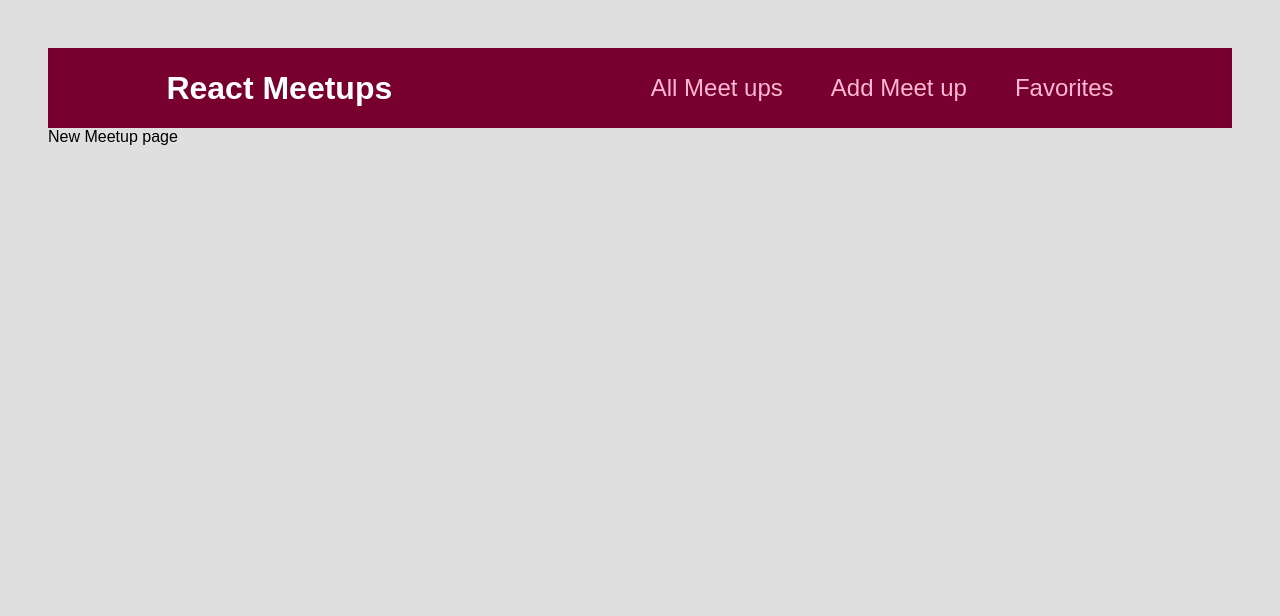
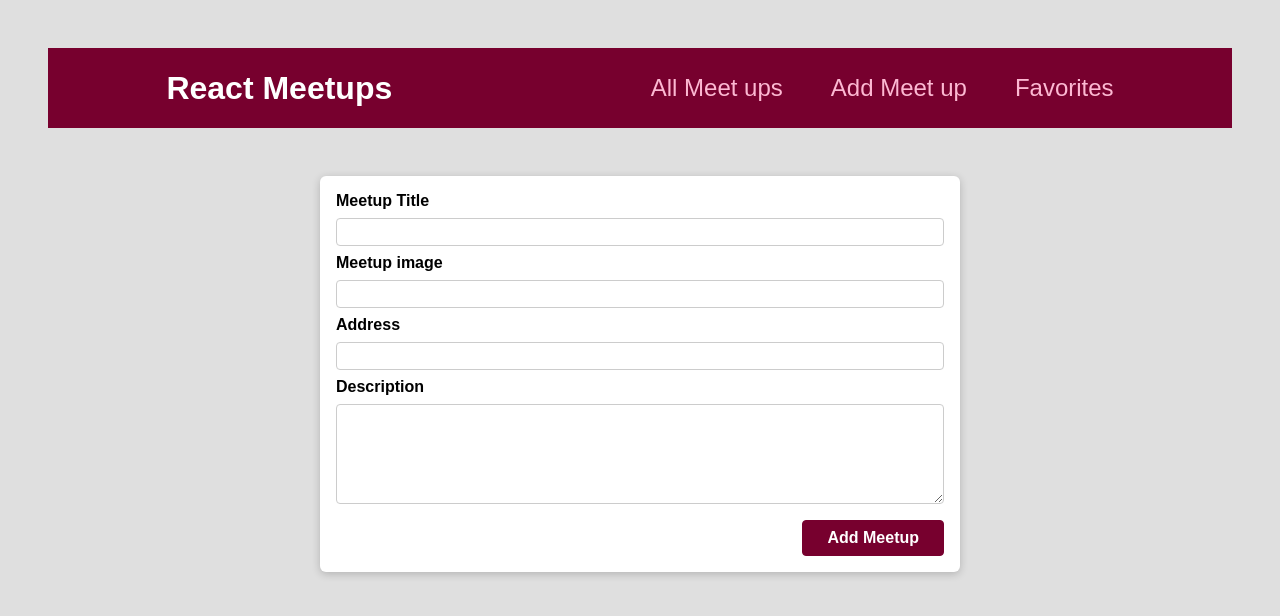
Before and after one commit to gopesh123-us/react-refresher-schwarzmuller-newhp, a React (Create React App) app: page /new in a window 1280 px wide. Shown: the top 616 px of the page. Built offline with nearby package versions, Linux system fonts and the light colour scheme.

Commit message:
added handling form data

```diff
--- a/src/App.js
+++ b/src/App.js
@@ -1,5 +1,7 @@
 import MainNavigation from "./components/layout/MainNavigation";
 import AllMeetupsPage from "./pages/AllMeetups";
+import FavoriteMeets from "./pages/FavouriteMeets";
+import NewMeetup from "./pages/NewMeetup";
 
 function App() {
   return (
--- /dev/null
+++ b/src/components/meetups/NewMeetupForm.js
@@ -0,0 +1,63 @@
+import { useRef } from "react";
+import classes from "./NewMeetupForm.module.css";
+import Card from "../ui/Card";
+
+function NewMeetupForm() {
+  const titleInputRef = useRef();
+  const imageInputRef = useRef();
+  const addressInputRef = useRef();
+  const descriptionInputRef = useRef();
+  function SubmitHandler(event) {
+    //step 1
+    event.preventDefault();
+
+    //step 2
+    const enteredTitle = titleInputRef.current.value;
+    const enteredImage = imageInputRef.current.value;
+    const enteredAddress = addressInputRef.current.value;
+    const enteredDescription = descriptionInputRef.current.value;
+
+    const meetupData = {
+      title: enteredTitle,
+      image: enteredImage,
+      address: enteredAddress,
+      description: enteredDescription,
+    };
+
+    //send data to server
+    console.log(meetupData);
+  }
+
+  return (
+    <Card>
+      <form className={classes.form} onSubmit={SubmitHandler}>
+        <div className={classes.control}>
+          <label htmlFor="title">Meetup Title</label>
+          <input type="text" id="title" required ref={titleInputRef} />
+        </div>
+        <div className={classes.control}>
+          <label htmlFor="image">Meetup image</label>
+          <input type="url" id="image" required ref={imageInputRef} />
+        </div>
+        <div className={classes.control}>
+          <label htmlFor="address">Address</label>
+          <input type="text" id="address" required ref={addressInputRef} />
+        </div>
+        <div className={classes.control}>
+          <label htmlFor="description">Description</label>
+          <textarea
+            id="description"
+            required
+            rows={5}
+            ref={descriptionInputRef}
+          />
+        </div>
+        <div className={classes.actions}>
+          <button>Add Meetup</button>
+        </div>
+      </form>
+    </Card>
+  );
+}
+
+export default NewMeetupForm;
--- /dev/null
+++ b/src/components/meetups/NewMeetupForm.module.css
@@ -0,0 +1,45 @@
+.form {
+    padding: 1rem;
+  }
+
+  .control {
+    margin-bottom: 0.5rem;
+  }
+
+  .control label {
+    display: block;
+    font-weight: bold;
+    margin-bottom: 0.5rem;
+  }
+
+  .control input,
+  .control textarea {
+    display: block;
+    font: inherit;
+    border-radius: 4px;
+    border: 1px solid #ccc;
+    padding: 0.25rem;
+    width: 100%;
+  }
+
+  .actions {
+    margin-top: 1rem;
+    text-align: right;
+  }
+
+  .actions button {
+    font: inherit;
+    cursor: pointer;
+    background-color: #77002e;
+    color: white;
+    padding: 0.5rem 1.5rem;
+    border: 1px solid #77002e;
+    border-radius: 4px;
+    font-weight: bold;
+  }
+
+  .actions button:hover,
+  .actions button:active {
+    background-color: #a50e48;
+    border-color: #a50e48;
+  }
--- a/src/pages/FavouriteMeets.js
+++ b/src/pages/FavouriteMeets.js
@@ -1,9 +1,13 @@
 import React from "react";
 import MainNavigation from "../components/layout/MainNavigation";
 
-const FavouriteMeetsPage = () => {
-  return <div><MainNavigation />
-  Favourite Meets Page</div>;
+const FavouriteMeets = () => {
+  return (
+    <div>
+      <MainNavigation />
+      FavouriteMeets
+    </div>
+  );
 };
 
-export default FavouriteMeetsPage;
+export default FavouriteMeets;
--- a/src/pages/NewMeetup.js
+++ b/src/pages/NewMeetup.js
@@ -1,11 +1,15 @@
 import React from "react";
 import MainNavigation from "../components/layout/MainNavigation";
+import NewMeetupForm from "../components/meetups/NewMeetupForm";
+import Layout from "../components/layout/Layout";
 
 const NewMeetupPage = () => {
   return (
     <div>
       <MainNavigation />
-      New Meetup page
+      <Layout>
+        <NewMeetupForm />
+      </Layout>
     </div>
   );
 };
```
